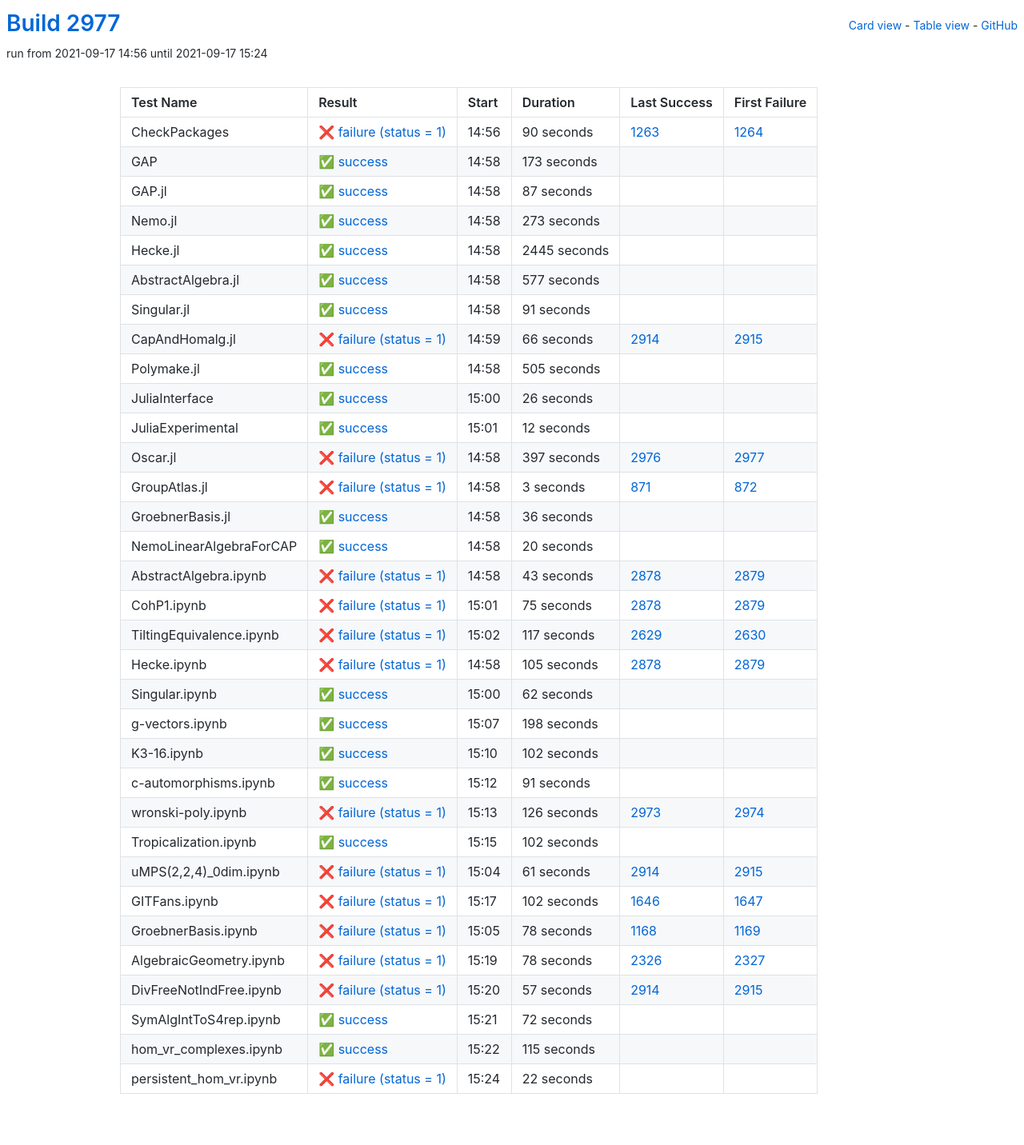
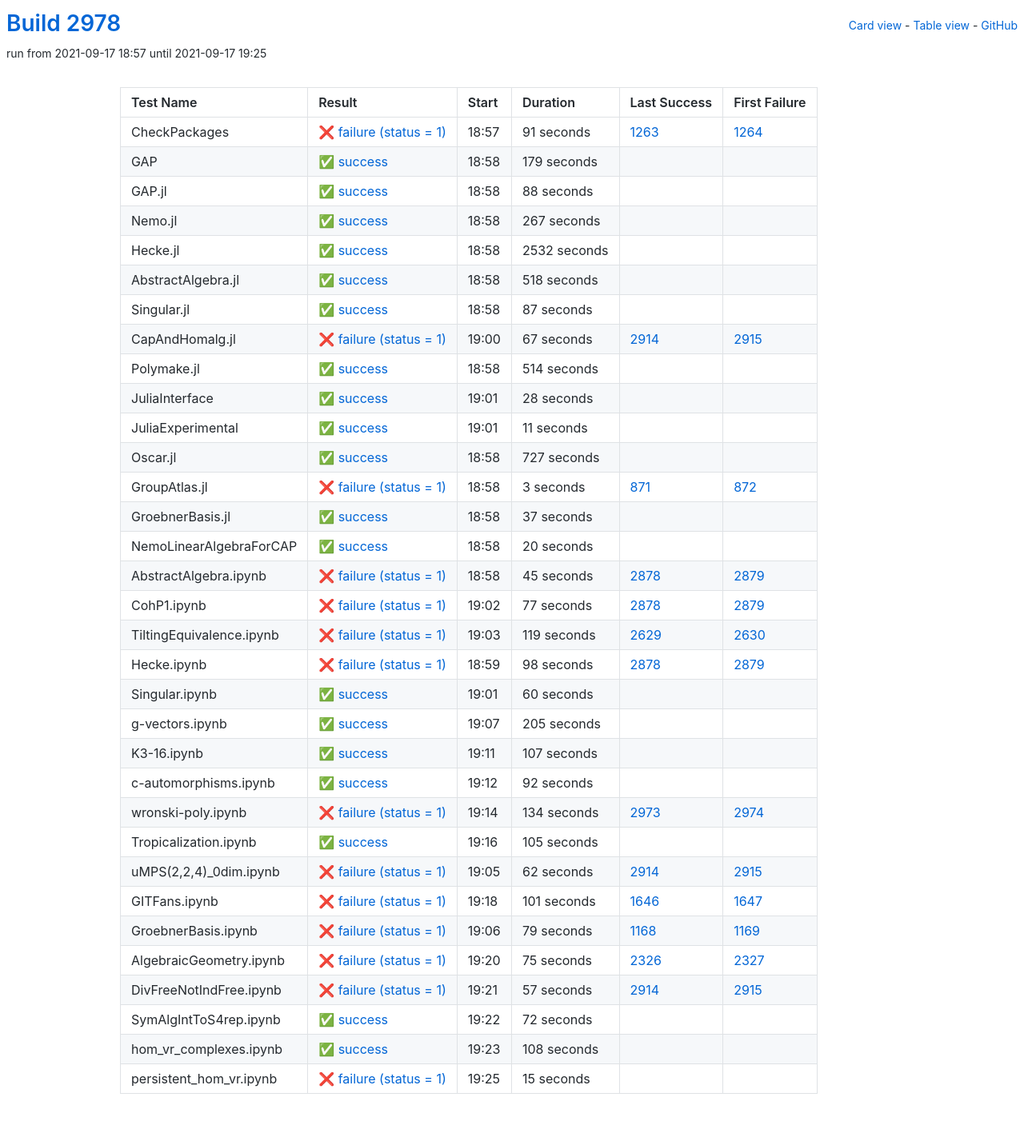
Before and after one commit to oscar-system/oscar-ci-status-stable, a Jekyll site: the page built from table.html, in a window 1280 px wide. Shown: the whole page at 80% size. Built offline with Jekyll 4.4.1, drawn with Linux system fonts in a browser that asks for light colours.

Commit message:
Build #2978

```diff
--- a/_data/ci.yml
+++ b/_data/ci.yml
@@ -1,6 +1,6 @@
 ---
-build: 2977
-build_url: https://oscarci.mathematik.uni-kl.de/job/oscar-stable/2977/
+build: 2978
+build_url: https://oscarci.mathematik.uni-kl.de/job/oscar-stable/2978/
 job: oscar-stable
 organization: oscar-system
 repo: oscar-ci-status-stable
@@ -8,32 +8,80 @@ repourl: https://github.com/oscar-system/oscar-ci-status-stable
 tests:
 - name: CheckPackages
   id: checkpackages
-  log: https://oscarci.mathematik.uni-kl.de/job/oscar-stable/2977/artifact/logs/build-2977/CheckPackages.log
-  start: 2021-09-17 14:56
+  log: https://oscarci.mathematik.uni-kl.de/job/oscar-stable/2978/artifact/logs/build-2978/CheckPackages.log
+  start: 2021-09-17 18:57
   success: false
   exitcode: 1
   status: failure
-  duration: 90
+  duration: 91
   last_success: 1263
   last_success_url: https://oscarci.mathematik.uni-kl.de/job/oscar-stable/1263/
   first_failure: 1264
   first_failure_url: https://oscarci.mathematik.uni-kl.de/job/oscar-stable/1264/
 - name: GAP
   id: gap
-  log: https://oscarci.mathematik.uni-kl.de/job/oscar-stable/2977/artifact/logs/build-2977/GAP.log
-  start: 2021-09-17 14:58
+  log: https://oscarci.mathematik.uni-kl.de/job/oscar-stable/2978/artifact/logs/build-2978/GAP.log
+  start: 2021-09-17 18:58
   success: true
   exitcode: 0
   status: success
-  duration: 173
+  duration: 179
   last_success: false
   last_success_url:
   first_failure: false
   first_failure_url:
 - name: GAP.jl
   id: gap-jl
-  log: https://oscarci.mathematik.uni-kl.de/job/oscar-stable/2977/artifact/logs/build-2977/GAP.jl.log
-  start: 2021-09-17 14:58
+  log: https://oscarci.mathematik.uni-kl.de/job/oscar-stable/2978/artifact/logs/build-2978/GAP.jl.log
+  start: 2021-09-17 18:58
+  success: true
+  exitcode: 0
+  status: success
+  duration: 88
+  last_success: false
+  last_success_url:
+  first_failure: false
+  first_failure_url:
+- name: Nemo.jl
+  id: nemo-jl
+  log: https://oscarci.mathematik.uni-kl.de/job/oscar-stable/2978/artifact/logs/build-2978/Nemo.jl.log
+  start: 2021-09-17 18:58
+  success: true
+  exitcode: 0
+  status: success
+  duration: 267
+  last_success: false
+  last_success_url:
+  first_failure: false
+  first_failure_url:
+- name: Hecke.jl
+  id: hecke-jl
+  log: https://oscarci.mathematik.uni-kl.de/job/oscar-stable/2978/artifact/logs/build-2978/Hecke.jl.log
+  start: 2021-09-17 18:58
+  success: true
+  exitcode: 0
+  status: success
+  duration: 2532
+  last_success: false
+  last_success_url:
+  first_failure: false
+  first_failure_url:
+- name: AbstractAlgebra.jl
+  id: abstractalgebra-jl
+  log: https://oscarci.mathematik.uni-kl.de/job/oscar-stable/2978/artifact/logs/build-2978/AbstractAlgebra.jl.log
+  start: 2021-09-17 18:58
+  success: true
+  exitcode: 0
+  status: success
+  duration: 518
+  last_success: false
+  last_success_url:
+  first_failure: false
+  first_failure_url:
+- name: Singular.jl
+  id: singular-jl
+  log: https://oscarci.mathematik.uni-kl.de/job/oscar-stable/2978/artifact/logs/build-2978/Singular.jl.log
+  start: 2021-09-17 18:58
   success: true
   exitcode: 0
   status: success
@@ -42,118 +90,70 @@ tests:
   last_success_url:
   first_failure: false
   first_failure_url:
-- name: Nemo.jl
-  id: nemo-jl
-  log: https://oscarci.mathematik.uni-kl.de/job/oscar-stable/2977/artifact/logs/build-2977/Nemo.jl.log
-  start: 2021-09-17 14:58
-  success: true
-  exitcode: 0
-  status: success
-  duration: 273
-  last_success: false
-  last_success_url:
-  first_failure: false
-  first_failure_url:
-- name: Hecke.jl
-  id: hecke-jl
-  log: https://oscarci.mathematik.uni-kl.de/job/oscar-stable/2977/artifact/logs/build-2977/Hecke.jl.log
-  start: 2021-09-17 14:58
-  success: true
-  exitcode: 0
-  status: success
-  duration: 2445
-  last_success: false
-  last_success_url:
-  first_failure: false
-  first_failure_url:
-- name: AbstractAlgebra.jl
-  id: abstractalgebra-jl
-  log: https://oscarci.mathematik.uni-kl.de/job/oscar-stable/2977/artifact/logs/build-2977/AbstractAlgebra.jl.log
-  start: 2021-09-17 14:58
-  success: true
-  exitcode: 0
-  status: success
-  duration: 577
-  last_success: false
-  last_success_url:
-  first_failure: false
-  first_failure_url:
-- name: Singular.jl
-  id: singular-jl
-  log: https://oscarci.mathematik.uni-kl.de/job/oscar-stable/2977/artifact/logs/build-2977/Singular.jl.log
-  start: 2021-09-17 14:58
-  success: true
-  exitcode: 0
-  status: success
-  duration: 91
-  last_success: false
-  last_success_url:
-  first_failure: false
-  first_failure_url:
 - name: CapAndHomalg.jl
   id: capandhomalg-jl
-  log: https://oscarci.mathematik.uni-kl.de/job/oscar-stable/2977/artifact/logs/build-2977/CapAndHomalg.jl.log
-  start: 2021-09-17 14:59
+  log: https://oscarci.mathematik.uni-kl.de/job/oscar-stable/2978/artifact/logs/build-2978/CapAndHomalg.jl.log
+  start: 2021-09-17 19:00
   success: false
   exitcode: 1
   status: failure
-  duration: 66
+  duration: 67
   last_success: 2914
   last_success_url: https://oscarci.mathematik.uni-kl.de/job/oscar-stable/2914/
   first_failure: 2915
   first_failure_url: https://oscarci.mathematik.uni-kl.de/job/oscar-stable/2915/
 - name: Polymake.jl
   id: polymake-jl
-  log: https://oscarci.mathematik.uni-kl.de/job/oscar-stable/2977/artifact/logs/build-2977/Polymake.jl.log
-  start: 2021-09-17 14:58
+  log: https://oscarci.mathematik.uni-kl.de/job/oscar-stable/2978/artifact/logs/build-2978/Polymake.jl.log
+  start: 2021-09-17 18:58
   success: true
   exitcode: 0
   status: success
-  duration: 505
+  duration: 514
   last_success: false
   last_success_url:
   first_failure: false
   first_failure_url:
 - name: JuliaInterface
   id: juliainterface
-  log: https://oscarci.mathematik.uni-kl.de/job/oscar-stable/2977/artifact/logs/build-2977/JuliaInterface.log
-  start: 2021-09-17 15:00
+  log: https://oscarci.mathematik.uni-kl.de/job/oscar-stable/2978/artifact/logs/build-2978/JuliaInterface.log
+  start: 2021-09-17 19:01
   success: true
   exitcode: 0
   status: success
-  duration: 26
+  duration: 28
   last_success: false
   last_success_url:
   first_failure: false
   first_failure_url:
 - name: JuliaExperimental
   id: juliaexperimental
-  log: https://oscarci.mathematik.uni-kl.de/job/oscar-stable/2977/artifact/logs/build-2977/JuliaExperimental.log
-  start: 2021-09-17 15:01
+  log: https://oscarci.mathematik.uni-kl.de/job/oscar-stable/2978/artifact/logs/build-2978/JuliaExperimental.log
+  start: 2021-09-17 19:01
   success: true
   exitcode: 0
   status: success
-  duration: 12
+  duration: 11
   last_success: false
   last_success_url:
   first_failure: false
   first_failure_url:
 - name: Oscar.jl
   id: oscar-jl
-  log: https://oscarci.mathematik.uni-kl.de/job/oscar-stable/2977/artifact/logs/build-2977/Oscar.jl.log
-  start: 2021-09-17 14:58
-  success: false
-  exitcode: 1
-  status: failure
-  duration: 397
-  last_success: 2976
-  last_success_url: https://oscarci.mathematik.uni-kl.de/job/oscar-stable/2976/
-  first_failure: 2977
-  first_failure_url: https://oscarci.mathematik.uni-kl.de/job/oscar-stable/2977/
+  log: https://oscarci.mathematik.uni-kl.de/job/oscar-stable/2978/artifact/logs/build-2978/Oscar.jl.log
+  start: 2021-09-17 18:58
+  success: true
+  exitcode: 0
+  status: success
+  duration: 727
+  last_success: false
+  last_success_url:
+  first_failure: false
+  first_failure_url:
 - name: GroupAtlas.jl
   id: groupatlas-jl
-  log: https://oscarci.mathematik.uni-kl.de/job/oscar-stable/2977/artifact/logs/build-2977/GroupAtlas.jl.log
-  start: 2021-09-17 14:58
+  log: https://oscarci.mathematik.uni-kl.de/job/oscar-stable/2978/artifact/logs/build-2978/GroupAtlas.jl.log
+  start: 2021-09-17 18:58
   success: false
   exitcode: 1
   status: failure
@@ -164,20 +164,20 @@ tests:
   first_failure_url: https://oscarci.mathematik.uni-kl.de/job/oscar-stable/872/
 - name: GroebnerBasis.jl
   id: groebnerbasis-jl
-  log: https://oscarci.mathematik.uni-kl.de/job/oscar-stable/2977/artifact/logs/build-2977/GroebnerBasis.jl.log
-  start: 2021-09-17 14:58
+  log: https://oscarci.mathematik.uni-kl.de/job/oscar-stable/2978/artifact/logs/build-2978/GroebnerBasis.jl.log
+  start: 2021-09-17 18:58
   success: true
   exitcode: 0
   status: success
-  duration: 36
+  duration: 37
   last_success: false
   last_success_url:
   first_failure: false
   first_failure_url:
 - name: NemoLinearAlgebraForCAP
   id: nemolinearalgebraforcap
-  log: https://oscarci.mathematik.uni-kl.de/job/oscar-stable/2977/artifact/logs/build-2977/NemoLinearAlgebraForCAP.log
-  start: 2021-09-17 14:58
+  log: https://oscarci.mathematik.uni-kl.de/job/oscar-stable/2978/artifact/logs/build-2978/NemoLinearAlgebraForCAP.log
+  start: 2021-09-17 18:58
   success: true
   exitcode: 0
   status: success
@@ -188,176 +188,176 @@ tests:
   first_failure_url:
 - name: AbstractAlgebra.ipynb
   id: abstractalgebra-ipynb
-  log: https://oscarci.mathematik.uni-kl.de/job/oscar-stable/2977/artifact/logs/build-2977/AbstractAlgebra.ipynb.log
-  start: 2021-09-17 14:58
+  log: https://oscarci.mathematik.uni-kl.de/job/oscar-stable/2978/artifact/logs/build-2978/AbstractAlgebra.ipynb.log
+  start: 2021-09-17 18:58
   success: false
   exitcode: 1
   status: failure
-  duration: 43
+  duration: 45
   last_success: 2878
   last_success_url: https://oscarci.mathematik.uni-kl.de/job/oscar-stable/2878/
   first_failure: 2879
   first_failure_url: https://oscarci.mathematik.uni-kl.de/job/oscar-stable/2879/
 - name: CohP1.ipynb
   id: cohp1-ipynb
-  log: https://oscarci.mathematik.uni-kl.de/job/oscar-stable/2977/artifact/logs/build-2977/CohP1.ipynb.log
-  start: 2021-09-17 15:01
+  log: https://oscarci.mathematik.uni-kl.de/job/oscar-stable/2978/artifact/logs/build-2978/CohP1.ipynb.log
+  start: 2021-09-17 19:02
   success: false
   exitcode: 1
   status: failure
-  duration: 75
+  duration: 77
   last_success: 2878
   last_success_url: https://oscarci.mathematik.uni-kl.de/job/oscar-stable/2878/
   first_failure: 2879
   first_failure_url: https://oscarci.mathematik.uni-kl.de/job/oscar-stable/2879/
 - name: TiltingEquivalence.ipynb
   id: tiltingequivalence-ipynb
-  log: https://oscarci.mathematik.uni-kl.de/job/oscar-stable/2977/artifact/logs/build-2977/TiltingEquivalence.ipynb.log
-  start: 2021-09-17 15:02
+  log: https://oscarci.mathematik.uni-kl.de/job/oscar-stable/2978/artifact/logs/build-2978/TiltingEquivalence.ipynb.log
+  start: 2021-09-17 19:03
   success: false
   exitcode: 1
   status: failure
-  duration: 117
+  duration: 119
   last_success: 2629
   last_success_url: https://oscarci.mathematik.uni-kl.de/job/oscar-stable/2629/
   first_failure: 2630
   first_failure_url: https://oscarci.mathematik.uni-kl.de/job/oscar-stable/2630/
 - name: Hecke.ipynb
   id: hecke-ipynb
-  log: https://oscarci.mathematik.uni-kl.de/job/oscar-stable/2977/artifact/logs/build-2977/Hecke.ipynb.log
-  start: 2021-09-17 14:58
+  log: https://oscarci.mathematik.uni-kl.de/job/oscar-stable/2978/artifact/logs/build-2978/Hecke.ipynb.log
+  start: 2021-09-17 18:59
   success: false
   exitcode: 1
   status: failure
-  duration: 105
+  duration: 98
   last_success: 2878
   last_success_url: https://oscarci.mathematik.uni-kl.de/job/oscar-stable/2878/
   first_failure: 2879
   first_failure_url: https://oscarci.mathematik.uni-kl.de/job/oscar-stable/2879/
 - name: Singular.ipynb
   id: singular-ipynb
-  log: https://oscarci.mathematik.uni-kl.de/job/oscar-stable/2977/artifact/logs/build-2977/Singular.ipynb.log
-  start: 2021-09-17 15:00
+  log: https://oscarci.mathematik.uni-kl.de/job/oscar-stable/2978/artifact/logs/build-2978/Singular.ipynb.log
+  start: 2021-09-17 19:01
   success: true
   exitcode: 0
   status: success
-  duration: 62
+  duration: 60
   last_success: false
   last_success_url:
   first_failure: false
   first_failure_url:
 - name: g-vectors.ipynb
   id: g-vectors-ipynb
-  log: https://oscarci.mathematik.uni-kl.de/job/oscar-stable/2977/artifact/logs/build-2977/g-vectors.ipynb.log
-  start: 2021-09-17 15:07
+  log: https://oscarci.mathematik.uni-kl.de/job/oscar-stable/2978/artifact/logs/build-2978/g-vectors.ipynb.log
+  start: 2021-09-17 19:07
   success: true
   exitcode: 0
   status: success
-  duration: 198
+  duration: 205
   last_success: false
   last_success_url:
   first_failure: false
   first_failure_url:
 - name: K3-16.ipynb
   id: k3-16-ipynb
-  log: https://oscarci.mathematik.uni-kl.de/job/oscar-stable/2977/artifact/logs/build-2977/K3-16.ipynb.log
-  start: 2021-09-17 15:10
+  log: https://oscarci.mathematik.uni-kl.de/job/oscar-stable/2978/artifact/logs/build-2978/K3-16.ipynb.log
+  start: 2021-09-17 19:11
   success: true
   exitcode: 0
   status: success
-  duration: 102
+  duration: 107
   last_success: false
   last_success_url:
   first_failure: false
   first_failure_url:
 - name: c-automorphisms.ipynb
   id: c-automorphisms-ipynb
-  log: https://oscarci.mathematik.uni-kl.de/job/oscar-stable/2977/artifact/logs/build-2977/c-automorphisms.ipynb.log
-  start: 2021-09-17 15:12
+  log: https://oscarci.mathematik.uni-kl.de/job/oscar-stable/2978/artifact/logs/build-2978/c-automorphisms.ipynb.log
+  start: 2021-09-17 19:12
   success: true
   exitcode: 0
   status: success
-  duration: 91
+  duration: 92
   last_success: false
   last_success_url:
   first_failure: false
   first_failure_url:
 - name: wronski-poly.ipynb
   id: wronski-poly-ipynb
-  log: https://oscarci.mathematik.uni-kl.de/job/oscar-stable/2977/artifact/logs/build-2977/wronski-poly.ipynb.log
-  start: 2021-09-17 15:13
+  log: https://oscarci.mathematik.uni-kl.de/job/oscar-stable/2978/artifact/logs/build-2978/wronski-poly.ipynb.log
+  start: 2021-09-17 19:14
   success: false
   exitcode: 1
   status: failure
-  duration: 126
+  duration: 134
   last_success: 2973
   last_success_url: https://oscarci.mathematik.uni-kl.de/job/oscar-stable/2973/
   first_failure: 2974
   first_failure_url: https://oscarci.mathematik.uni-kl.de/job/oscar-stable/2974/
 - name: Tropicalization.ipynb
   id: tropicalization-ipynb
-  log: https://oscarci.mathematik.uni-kl.de/job/oscar-stable/2977/artifact/logs/build-2977/Tropicalization.ipynb.log
-  start: 2021-09-17 15:15
+  log: https://oscarci.mathematik.uni-kl.de/job/oscar-stable/2978/artifact/logs/build-2978/Tropicalization.ipynb.log
+  start: 2021-09-17 19:16
   success: true
   exitcode: 0
   status: success
-  duration: 102
+  duration: 105
   last_success: false
   last_success_url:
   first_failure: false
   first_failure_url:
 - name: uMPS(2,2,4)_0dim.ipynb
   id: umps-2-2-4-0dim-ipynb
-  log: https://oscarci.mathematik.uni-kl.de/job/oscar-stable/2977/artifact/logs/build-2977/uMPS-2-2-4-_0dim.ipynb.log
-  start: 2021-09-17 15:04
+  log: https://oscarci.mathematik.uni-kl.de/job/oscar-stable/2978/artifact/logs/build-2978/uMPS-2-2-4-_0dim.ipynb.log
+  start: 2021-09-17 19:05
   success: false
   exitcode: 1
   status: failure
-  duration: 61
+  duration: 62
   last_success: 2914
   last_success_url: https://oscarci.mathematik.uni-kl.de/job/oscar-stable/2914/
   first_failure: 2915
   first_failure_url: https://oscarci.mathematik.uni-kl.de/job/oscar-stable/2915/
 - name: GITFans.ipynb
   id: gitfans-ipynb
-  log: https://oscarci.mathematik.uni-kl.de/job/oscar-stable/2977/artifact/logs/build-2977/GITFans.ipynb.log
-  start: 2021-09-17 15:17
+  log: https://oscarci.mathematik.uni-kl.de/job/oscar-stable/2978/artifact/logs/build-2978/GITFans.ipynb.log
+  start: 2021-09-17 19:18
   success: false
   exitcode: 1
   status: failure
-  duration: 102
+  duration: 101
   last_success: 1646
   last_success_url: https://oscarci.mathematik.uni-kl.de/job/oscar-stable/1646/
   first_failure: 1647
   first_failure_url: https://oscarci.mathematik.uni-kl.de/job/oscar-stable/1647/
 - name: GroebnerBasis.ipynb
   id: groebnerbasis-ipynb
-  log: https://oscarci.mathematik.uni-kl.de/job/oscar-stable/2977/artifact/logs/build-2977/GroebnerBasis.ipynb.log
-  start: 2021-09-17 15:05
+  log: https://oscarci.mathematik.uni-kl.de/job/oscar-stable/2978/artifact/logs/build-2978/GroebnerBasis.ipynb.log
+  start: 2021-09-17 19:06
   success: false
   exitcode: 1
   status: failure
-  duration: 78
+  duration: 79
   last_success: 1168
   last_success_url: https://oscarci.mathematik.uni-kl.de/job/oscar-stable/1168/
   first_failure: 1169
   first_failure_url: https://oscarci.mathematik.uni-kl.de/job/oscar-stable/1169/
 - name: AlgebraicGeometry.ipynb
   id: algebraicgeometry-ipynb
-  log: https://oscarci.mathematik.uni-kl.de/job/oscar-stable/2977/artifact/logs/build-2977/AlgebraicGeometry.ipynb.log
-  start: 2021-09-17 15:19
+  log: https://oscarci.mathematik.uni-kl.de/job/oscar-stable/2978/artifact/logs/build-2978/AlgebraicGeometry.ipynb.log
+  start: 2021-09-17 19:20
   success: false
   exitcode: 1
   status: failure
-  duration: 78
+  duration: 75
   last_success: 2326
   last_success_url: https://oscarci.mathematik.uni-kl.de/job/oscar-stable/2326/
   first_failure: 2327
   first_failure_url: https://oscarci.mathematik.uni-kl.de/job/oscar-stable/2327/
 - name: DivFreeNotIndFree.ipynb
   id: divfreenotindfree-ipynb
-  log: https://oscarci.mathematik.uni-kl.de/job/oscar-stable/2977/artifact/logs/build-2977/DivFreeNotIndFree.ipynb.log
-  start: 2021-09-17 15:20
+  log: https://oscarci.mathematik.uni-kl.de/job/oscar-stable/2978/artifact/logs/build-2978/DivFreeNotIndFree.ipynb.log
+  start: 2021-09-17 19:21
   success: false
   exitcode: 1
   status: failure
@@ -368,8 +368,8 @@ tests:
   first_failure_url: https://oscarci.mathematik.uni-kl.de/job/oscar-stable/2915/
 - name: SymAlgIntToS4rep.ipynb
   id: symalginttos4rep-ipynb
-  log: https://oscarci.mathematik.uni-kl.de/job/oscar-stable/2977/artifact/logs/build-2977/SymAlgIntToS4rep.ipynb.log
-  start: 2021-09-17 15:21
+  log: https://oscarci.mathematik.uni-kl.de/job/oscar-stable/2978/artifact/logs/build-2978/SymAlgIntToS4rep.ipynb.log
+  start: 2021-09-17 19:22
   success: true
   exitcode: 0
   status: success
@@ -380,24 +380,24 @@ tests:
   first_failure_url:
 - name: hom_vr_complexes.ipynb
   id: hom-vr-complexes-ipynb
-  log: https://oscarci.mathematik.uni-kl.de/job/oscar-stable/2977/artifact/logs/build-2977/hom_vr_complexes.ipynb.log
-  start: 2021-09-17 15:22
+  log: https://oscarci.mathematik.uni-kl.de/job/oscar-stable/2978/artifact/logs/build-2978/hom_vr_complexes.ipynb.log
+  start: 2021-09-17 19:23
   success: true
   exitcode: 0
   status: success
-  duration: 115
+  duration: 108
   last_success: false
   last_success_url:
   first_failure: false
   first_failure_url:
 - name: persistent_hom_vr.ipynb
   id: persistent-hom-vr-ipynb
-  log: https://oscarci.mathematik.uni-kl.de/job/oscar-stable/2977/artifact/logs/build-2977/persistent_hom_vr.ipynb.log
-  start: 2021-09-17 15:24
+  log: https://oscarci.mathematik.uni-kl.de/job/oscar-stable/2978/artifact/logs/build-2978/persistent_hom_vr.ipynb.log
+  start: 2021-09-17 19:25
   success: false
   exitcode: 1
   status: failure
-  duration: 22
+  duration: 15
   last_success: false
   last_success_url:
   first_failure: false
```
Also changed, not shown: README.md.
